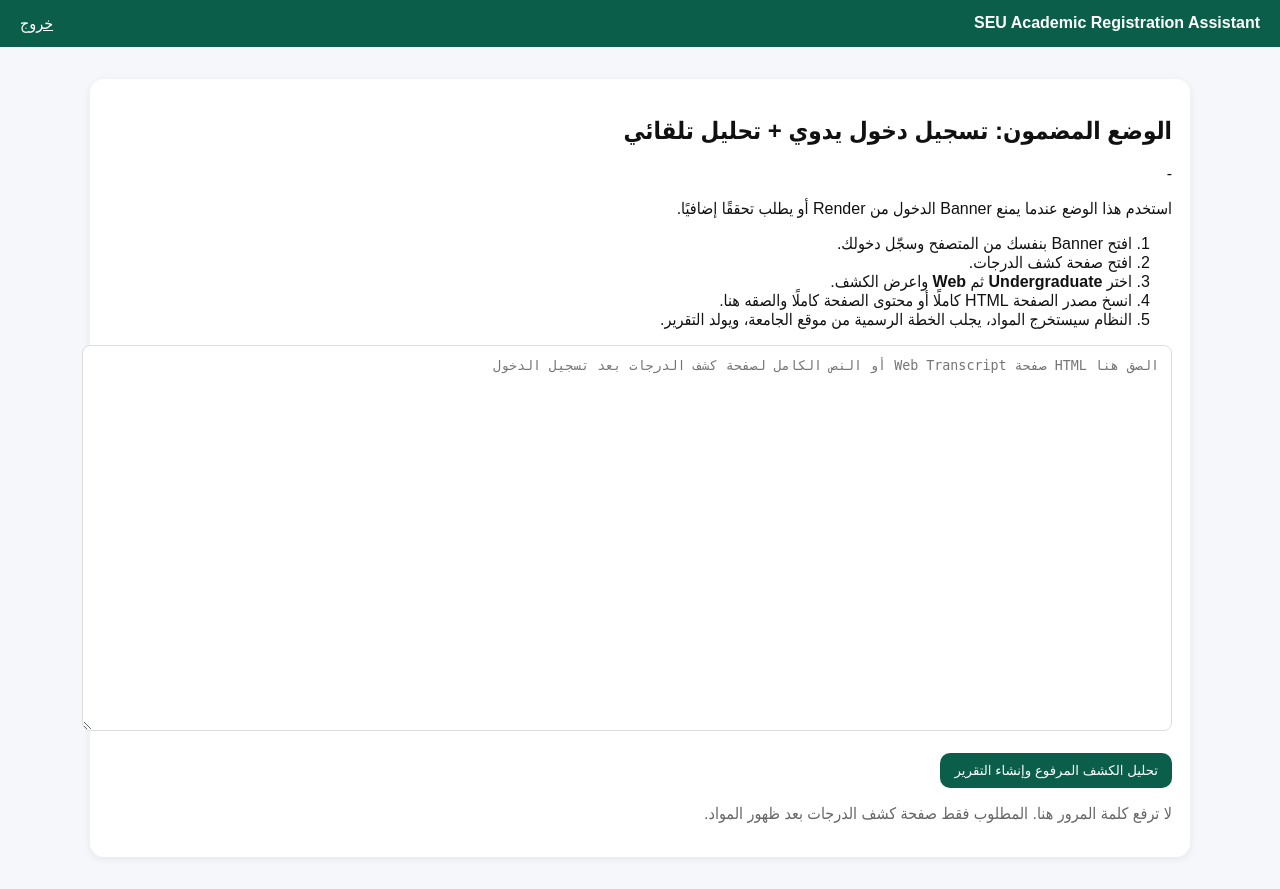
After one commit to 774540383/SEU-Academic-Registration-Assistant, a FastAPI app: template app/web/templates/manual_upload.html in a window 1280 px wide. The commit adds this page. Run offline with FastAPI, Linux system fonts and the light colour scheme; the template is opened without the code that fills it, so the values that code supplies are empty.

Commit message:
Add files via upload

```diff
--- /dev/null
+++ b/app/web/templates/manual_upload.html
@@ -0,0 +1,20 @@
+{% extends 'base.html' %}{% block content %}
+<div class="card">
+<h2>الوضع المضمون: تسجيل دخول يدوي + تحليل تلقائي</h2>
+<p><b>{{student.label}}</b> - {{student.banner_username}}</p>
+<p>استخدم هذا الوضع عندما يمنع Banner الدخول من Render أو يطلب تحققًا إضافيًا.</p>
+<ol>
+<li>افتح Banner بنفسك من المتصفح وسجّل دخولك.</li>
+<li>افتح صفحة كشف الدرجات.</li>
+<li>اختر <b>Undergraduate</b> ثم <b>Web</b> واعرض الكشف.</li>
+<li>انسخ مصدر الصفحة HTML كاملًا أو محتوى الصفحة كاملًا والصقه هنا.</li>
+<li>النظام سيستخرج المواد، يجلب الخطة الرسمية من موقع الجامعة، ويولد التقرير.</li>
+</ol>
+<form method="post" action="/students/{{student.id}}/manual">
+<textarea name="transcript_html" style="width:100%;min-height:360px;padding:12px;border:1px solid #ddd;border-radius:8px" placeholder="الصق هنا HTML صفحة Web Transcript أو النص الكامل لصفحة كشف الدرجات بعد تسجيل الدخول" required></textarea>
+<br><br>
+<button class="btn">تحليل الكشف المرفوع وإنشاء التقرير</button>
+</form>
+<p class="muted">لا ترفع كلمة المرور هنا. المطلوب فقط صفحة كشف الدرجات بعد ظهور المواد.</p>
+</div>
+{% endblock %}
--- a/app/web/templates/student.html
+++ b/app/web/templates/student.html
@@ -1 +1,3 @@
-{% extends 'base.html' %}{% block content %}<div class="card"><h2>{{student.label}}</h2><p class="muted">{{student.banner_username}}</p><form method="post" action="/students/{{student.id}}/run"><button class="btn">تشغيل التحليل الحقيقي</button></form></div><div class="card"><h3>العمليات</h3><table><tr><th>#</th><th>الحالة</th><th>التقدم</th><th>الخطوة</th><th></th></tr>{% for op in ops %}<tr><td>{{op.id}}</td><td>{{op.status}}</td><td>{{op.progress}}%</td><td>{{op.step}}</td><td><a href="/operations/{{op.id}}">فتح</a></td></tr>{% endfor %}</table></div>{% endblock %}
+{% extends 'base.html' %}{% block content %}<div class="card"><h2>{{student.label}}</h2><p class="muted">{{student.banner_username}}</p><form method="post" action="/students/{{student.id}}/run"><button class="btn">تشغيل التحليل الآلي من Render</button></form>
+<p class="muted">إذا فشل الدخول الآلي بسبب تحقق إضافي، استخدم الوضع المضمون: سجّل دخولك بنفسك وارفع صفحة كشف الدرجات.</p>
+<a class="btn" href="/students/{{student.id}}/manual">أنا أسجل الدخول بنفسي ثم أرفع كشف الدرجات</a></div><div class="card"><h3>العمليات</h3><table><tr><th>#</th><th>الحالة</th><th>التقدم</th><th>الخطوة</th><th></th></tr>{% for op in ops %}<tr><td>{{op.id}}</td><td>{{op.status}}</td><td>{{op.progress}}%</td><td>{{op.step}}</td><td><a href="/operations/{{op.id}}">فتح</a></td></tr>{% endfor %}</table></div>{% endblock %}
```
